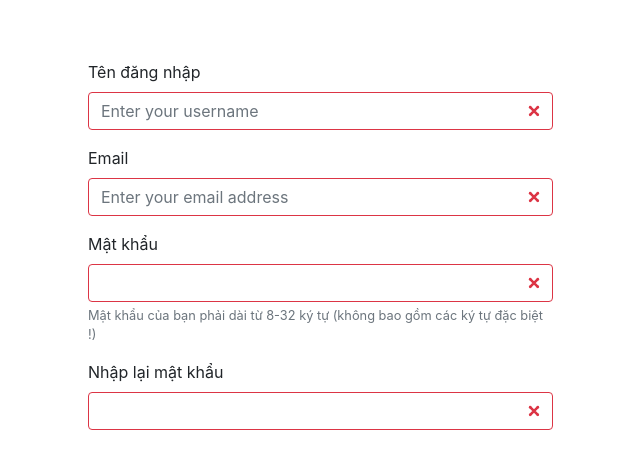
After one commit to quynhnhi0124/NMN_py, a Django app: template home/templates/pages/login_and_signin.html in a window 1280 px wide. The commit adds this page. Shown: the top 475 px of the page, without its empty margins (42-682 px from the left). Run offline with Django 3.2, Linux system fonts and the light colour scheme; the template is opened without the code that fills it, so the values that code supplies are empty; some libraries are stand-ins or nearby versions.

Commit message:
login & signin validation

```diff
--- /dev/null
+++ b/home/templates/pages/login_and_signin.html
@@ -0,0 +1,54 @@
+<!DOCTYPE html>
+<html lang="en">
+<head>
+    <meta charset="UTF-8">
+    <meta name="viewport" content="width=device-width, initial-scale=1.0">
+    <meta http-equiv="X-UA-Compatible" content="ie=edge">
+    <link rel="stylesheet" href="https://stackpath.bootstrapcdn.com/bootstrap/4.3.1/css/bootstrap.min.css" integrity="sha384-ggOyR0iXCbMQv3Xipma34MD+dH/1fQ784/j6cY/iJTQUOhcWr7x9JvoRxT2MZw1T" crossorigin="anonymous">
+    <script src="https://code.jquery.com/jquery-3.3.1.slim.min.js" integrity="sha384-q8i/X+965DzO0rT7abK41JStQIAqVgRVzpbzo5smXKp4YfRvH+8abtTE1Pi6jizo" crossorigin="anonymous"></script>
+    <script src="https://cdnjs.cloudflare.com/ajax/libs/popper.js/1.14.7/umd/popper.min.js" integrity="sha384-UO2eT0CpHqdSJQ6hJty5KVphtPhzWj9WO1clHTMGa3JDZwrnQq4sF86dIHNDz0W1" crossorigin="anonymous"></script>
+    <script src="https://stackpath.bootstrapcdn.com/bootstrap/4.3.1/js/bootstrap.min.js" integrity="sha384-JjSmVgyd0p3pXB1rRibZUAYoIIy6OrQ6VrjIEaFf/nJGzIxFDsf4x0xIM+B07jRM" crossorigin="anonymous"></script>
+    <link rel="stylesheet" href="https://cdnjs.cloudflare.com/ajax/libs/font-awesome/4.7.0/css/font-awesome.min.css">
+    <style>
+    .signin-form{
+    /* background-color: rgb(255, 179, 136); */
+
+    }
+    .signin-form form{
+        margin-top: 30px;
+        /* background-color: rgb(248, 232, 203); */
+        border-radius: 4px;
+        padding: 30px;
+    }
+    </style>
+</head>
+<body>
+    <div class="row intro signin-form">
+        <div class="container">
+            <div class="col-md-6">
+                <form class="was-validated">
+                    <div class="form-group">
+                        <label for="validationUsername">Tên đăng nhập</label>
+                        <input type="text" class="form-control is-invalid" id="validationUsername" placeholder="Enter your username" required>
+                    </div>
+                    <div class="form-group">
+                        <label for="validationEmail">Email</label>
+                        <input type="text" class="form-control is-invalid" id="validationEmail" placeholder="Enter your email address" required>
+                    </div>
+                    <div class="form-group">
+                        <label for="validationPassword">Mật khẩu</label>
+                        <input type="password" id="validationPassword" class="form-control is-invalid" pattern=".{8,32}" aria-describedby="passwordHelpBlock" required>
+                        <small id="passwordHelpBlock" class="form-text text-muted">
+                            Mật khẩu của bạn phải dài từ 8-32 ký tự (không bao gồm các ký tự đặc biệt !)
+                        </small>
+                    </div>
+                    <div class="form-group">
+                        <label for="validationPassword">Nhập lại mật khẩu</label>
+                        <input type="password" id="validationPassword" class="form-control is-invalid" pattern=".{8,32}" aria-describedby="passwordHelpBlock" required>
+                    </div>
+                </form>
+            </div>
+        </div>
+    </div>
+</body>
+</html>
```
Also changed, not shown: home/templates/pages/base.html (+33 -5 lines), home/templates/pages/home.html (+30 -2 lines), static/css/home.css (added, +15 -0 lines), static/images/4596f3c0451bb01d9faf178251481c95.jpg (added), static/images/stock2.jpg (added), static/images/stock3.jpg (added), static/images/stock4.jpg (added).
